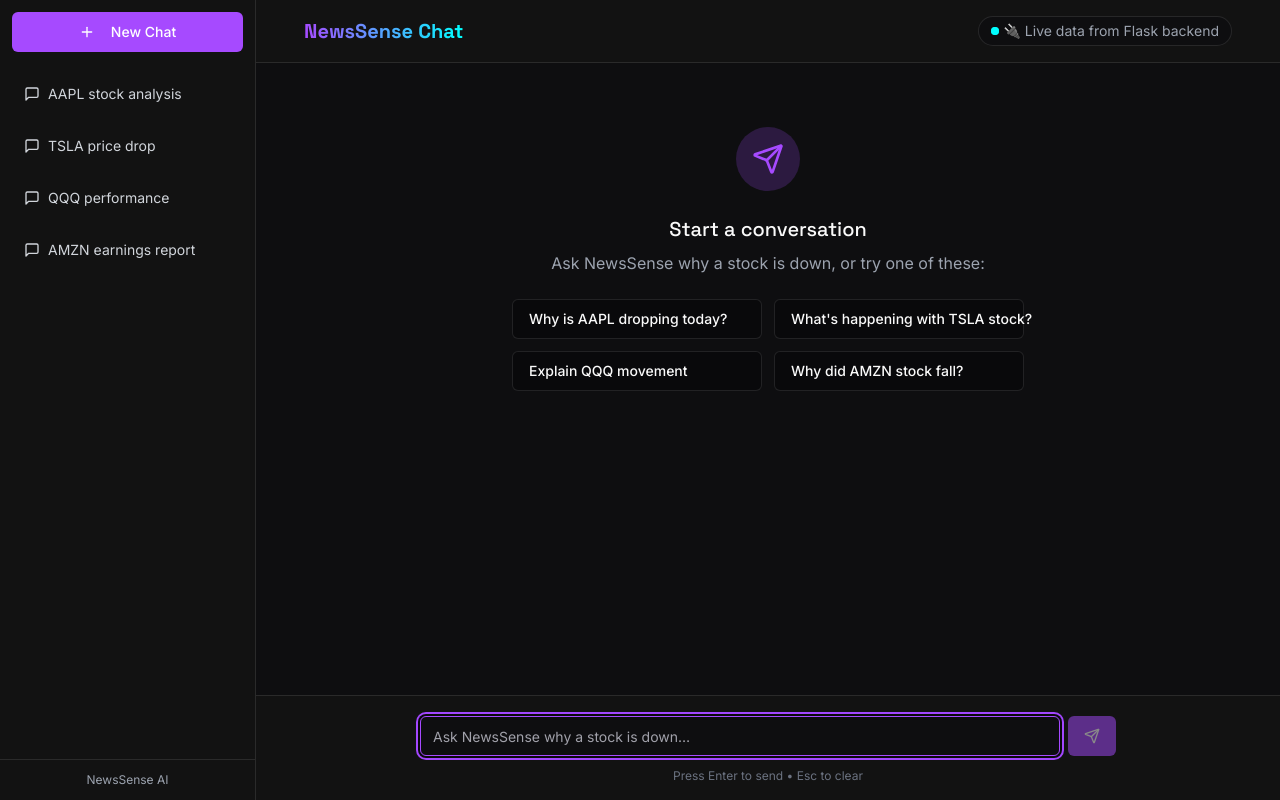
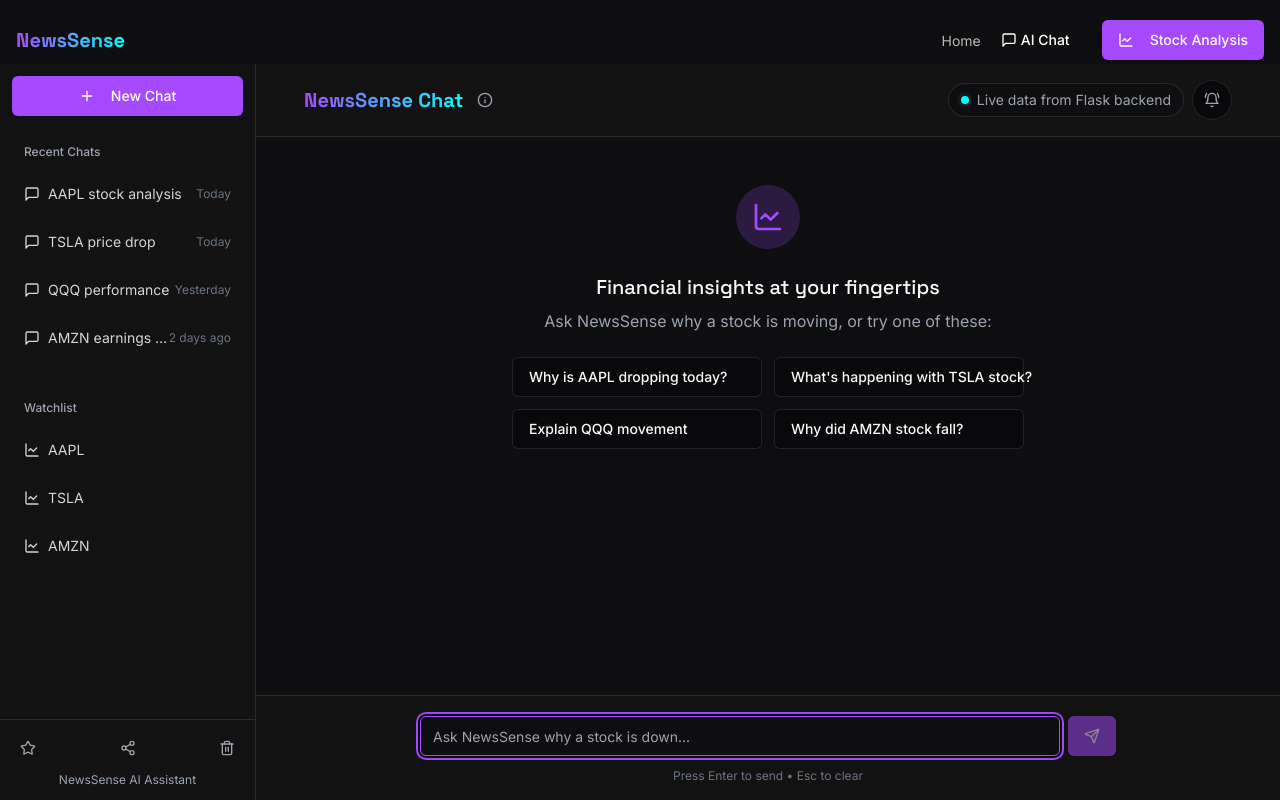
Before and after one commit to sachinnotmainacc/sense-stock-insight, a React (Vite) app: page /chat in a window 1280 px wide. Built offline with nearby package versions, Linux system fonts and the light colour scheme.

Commit message:
Refactor: Improve UI/UX with navigation bar
- Added a navigation bar to both pages.
- Improved the overall UI/UX to be more premium.

```diff
--- a/src/components/ChatMessage.tsx
+++ b/src/components/ChatMessage.tsx
@@ -1,6 +1,7 @@
 
 import { useState, useEffect } from "react";
 import { cn } from "@/lib/utils";
+import { LineChart } from "lucide-react";
 
 interface ChatMessageProps {
   message: string;
@@ -36,22 +37,25 @@ const ChatMessage = ({ message, isUser, isLoading = false }: ChatMessageProps) =
 
   return (
     <div className={cn(
-      "w-full py-4",
-      isUser ? "bg-darkbg" : "bg-darkbg-lighter border-y border-white/5"
+      "w-full py-4 rounded-lg",
+      isUser ? "bg-darkbg" : "bg-darkbg-lighter border border-white/5"
     )}>
-      <div className="container mx-auto max-w-3xl px-4 flex">
-        <div className="w-8 h-8 rounded-full flex-shrink-0 mr-4 flex items-center justify-center">
+      <div className="flex">
+        <div className="w-10 h-10 rounded-full flex-shrink-0 mr-4 flex items-center justify-center">
           {isUser ? (
-            <div className="bg-neon-purple/30 text-white w-full h-full rounded-full flex items-center justify-center text-sm font-semibold">
+            <div className="bg-neon-purple/30 text-white w-full h-full rounded-full flex items-center justify-center text-sm font-semibold shadow-glow-sm">
               U
             </div>
           ) : (
-            <div className="bg-neon-cyan/30 text-white w-full h-full rounded-full flex items-center justify-center text-sm font-semibold">
-              NS
+            <div className="bg-neon-cyan/30 text-white w-full h-full rounded-full flex items-center justify-center text-sm font-semibold shadow-glow-sm">
+              <LineChart className="h-5 w-5" />
             </div>
           )}
         </div>
         <div className="flex-1">
+          <div className="text-xs text-gray-400 mb-1">
+            {isUser ? "You" : "NewsSense AI"}
+          </div>
           {isUser ? (
             <div className="text-white">{message}</div>
           ) : isLoading ? (
@@ -61,7 +65,7 @@ const ChatMessage = ({ message, isUser, isLoading = false }: ChatMessageProps) =
               <div className="w-2 h-2 bg-gray-400 rounded-full animate-bounce" style={{ animationDelay: "300ms" }}></div>
             </div>
           ) : (
-            <div className="text-white">
+            <div className="text-white prose prose-invert prose-sm max-w-none">
               {displayedMessage}
               {isTyping && <span className="typing-cursor"></span>}
             </div>
--- a/src/components/ChatSidebar.tsx
+++ b/src/components/ChatSidebar.tsx
@@ -2,8 +2,8 @@
 import { useState } from "react";
 import { Button } from "@/components/ui/button";
 import { ScrollArea } from "@/components/ui/scroll-area";
-import { Plus, MessageSquare } from "lucide-react";
-import { Link } from "react-router-dom";
+import { Plus, MessageSquare, Calendar, LineChart, Share2, Star, Trash2 } from "lucide-react";
+import { Link, useLocation } from "react-router-dom";
 
 interface ChatSession {
   id: string;
@@ -31,16 +31,17 @@ const ChatSidebar = ({ onNewChat, activeChatId }: ChatSidebarProps) => {
       <div className="p-3">
         <Button
           onClick={onNewChat}
-          className="w-full bg-neon-purple hover:bg-neon-purple/80 text-white"
+          className="w-full bg-neon-purple hover:bg-neon-purple/80 text-white group transition-all"
         >
-          <Plus className="h-4 w-4 mr-2" />
+          <Plus className="h-4 w-4 mr-2 group-hover:rotate-90 transition-transform" />
           New Chat
         </Button>
       </div>
 
       {/* Chat History */}
       <ScrollArea className="flex-1 px-3">
-        <div className="space-y-2 py-2">
+        <div className="space-y-1 py-2">
+          <div className="text-xs font-medium text-gray-400 px-3 py-2">Recent Chats</div>
           {chatSessions.map((chat) => (
             <Link
               key={chat.id}
@@ -52,16 +53,53 @@ const ChatSidebar = ({ onNewChat, activeChatId }: ChatSidebarProps) => {
               }`}
             >
               <MessageSquare className="h-4 w-4 mr-2 flex-shrink-0" />
-              <div className="truncate">{chat.title}</div>
+              <div className="truncate flex-1">{chat.title}</div>
+              <div className="text-xs text-gray-500">{chat.date}</div>
             </Link>
           ))}
+        </div>
+
+        <div className="mt-4 space-y-1 py-2">
+          <div className="text-xs font-medium text-gray-400 px-3 py-2">Watchlist</div>
+          <Link
+            to="/chat?stock=AAPL"
+            className="flex items-center p-3 text-sm rounded-lg transition-colors hover:bg-white/5 text-gray-300"
+          >
+            <LineChart className="h-4 w-4 mr-2 flex-shrink-0" />
+            <div className="truncate">AAPL</div>
+          </Link>
+          <Link
+            to="/chat?stock=TSLA"
+            className="flex items-center p-3 text-sm rounded-lg transition-colors hover:bg-white/5 text-gray-300"
+          >
+            <LineChart className="h-4 w-4 mr-2 flex-shrink-0" />
+            <div className="truncate">TSLA</div>
+          </Link>
+          <Link
+            to="/chat?stock=AMZN"
+            className="flex items-center p-3 text-sm rounded-lg transition-colors hover:bg-white/5 text-gray-300"
+          >
+            <LineChart className="h-4 w-4 mr-2 flex-shrink-0" />
+            <div className="truncate">AMZN</div>
+          </Link>
         </div>
       </ScrollArea>
 
       {/* Footer */}
       <div className="p-3 border-t border-white/10 mt-auto">
+        <div className="flex items-center justify-between mb-2">
+          <Button variant="ghost" size="icon" className="h-8 w-8 rounded-full text-gray-400 hover:text-white hover:bg-white/10">
+            <Star className="h-4 w-4" />
+          </Button>
+          <Button variant="ghost" size="icon" className="h-8 w-8 rounded-full text-gray-400 hover:text-white hover:bg-white/10">
+            <Share2 className="h-4 w-4" />
+          </Button>
+          <Button variant="ghost" size="icon" className="h-8 w-8 rounded-full text-gray-400 hover:text-white hover:bg-white/10">
+            <Trash2 className="h-4 w-4" />
+          </Button>
+        </div>
         <div className="text-xs text-gray-400 text-center">
-          NewsSense AI
+          NewsSense AI Assistant
         </div>
       </div>
     </div>
--- a/src/components/Navbar.tsx
+++ b/src/components/Navbar.tsx
@@ -1,12 +1,22 @@
 
 import { useState, useEffect } from "react";
-import { Link } from "react-router-dom";
-import { Menu, X } from "lucide-react";
+import { Link, useLocation } from "react-router-dom";
+import { Menu, X, LineChart, MessageSquare } from "lucide-react";
 import { Button } from "@/components/ui/button";
+import {
+  NavigationMenu,
+  NavigationMenuContent,
+  NavigationMenuItem,
+  NavigationMenuLink,
+  NavigationMenuList,
+  NavigationMenuTrigger,
+} from "@/components/ui/navigation-menu";
+import { cn } from "@/lib/utils";
 
 const Navbar = () => {
   const [isMenuOpen, setIsMenuOpen] = useState(false);
   const [isScrolled, setIsScrolled] = useState(false);
+  const location = useLocation();
 
   useEffect(() => {
     const handleScroll = () => {
@@ -22,7 +32,7 @@ const Navbar = () => {
     <nav
       className={`fixed w-full top-0 z-50 transition-all duration-300 ${
         isScrolled
-          ? "bg-darkbg/80 backdrop-blur-md py-3 shadow-lg"
+          ? "bg-darkbg/90 backdrop-blur-md py-3 shadow-lg"
           : "bg-transparent py-5"
       }`}
     >
@@ -34,13 +44,43 @@ const Navbar = () => {
           <span className="text-gradient-purple">NewsSense</span>
         </Link>
 
-        {/* Desktop Menu */}
-        <div className="hidden md:flex items-center space-x-8">
-          <Link to="/" className="text-white/80 hover:text-white transition-colors">
-            Home
-          </Link>
+        {/* Desktop Navigation */}
+        <div className="hidden md:flex items-center space-x-6">
+          <NavigationMenu>
+            <NavigationMenuList>
+              <NavigationMenuItem>
+                <Link
+                  to="/"
+                  className={`px-2 py-2 text-sm transition-colors hover:text-white ${
+                    location.pathname === "/"
+                      ? "text-white font-medium"
+                      : "text-white/70"
+                  }`}
+                >
+                  Home
+                </Link>
+              </NavigationMenuItem>
+              <NavigationMenuItem>
+                <Link
+                  to="/chat"
+                  className={`px-2 py-2 text-sm transition-colors hover:text-white flex items-center ${
+                    location.pathname === "/chat"
+                      ? "text-white font-medium"
+                      : "text-white/70"
+                  }`}
+                >
+                  <MessageSquare className="h-4 w-4 mr-1" />
+                  AI Chat
+                </Link>
+              </NavigationMenuItem>
+            </NavigationMenuList>
+          </NavigationMenu>
+
           <Button asChild variant="secondary" className="bg-neon-purple text-white hover:bg-neon-purple/80">
-            <Link to="/chat">Launch AI Chat</Link>
+            <Link to="/chat" className="flex items-center">
+              <LineChart className="h-4 w-4 mr-2" />
+              Stock Analysis
+            </Link>
           </Button>
         </div>
 
@@ -51,6 +91,7 @@ const Navbar = () => {
             size="icon"
             onClick={() => setIsMenuOpen(!isMenuOpen)}
             aria-label="Toggle menu"
+            className="text-white"
           >
             {isMenuOpen ? <X className="h-6 w-6" /> : <Menu className="h-6 w-6" />}
           </Button>
@@ -63,17 +104,28 @@ const Navbar = () => {
           <div className="container mx-auto px-4 flex flex-col space-y-4">
             <Link
               to="/"
-              className="px-4 py-2 hover:bg-white/5 rounded-md transition-colors"
+              className={`px-4 py-3 hover:bg-white/5 rounded-md transition-colors ${
+                location.pathname === "/" ? "bg-white/10 text-white" : "text-gray-300"
+              }`}
               onClick={() => setIsMenuOpen(false)}
             >
               Home
             </Link>
             <Link
               to="/chat"
-              className="px-4 py-2 bg-neon-purple text-white rounded-md hover:bg-neon-purple/80 transition-colors"
+              className={`px-4 py-3 hover:bg-white/5 rounded-md transition-colors ${
+                location.pathname === "/chat" ? "bg-white/10 text-white" : "text-gray-300"
+              }`}
               onClick={() => setIsMenuOpen(false)}
             >
-              Launch AI Chat
+              AI Chat
+            </Link>
+            <Link
+              to="/chat"
+              className="px-4 py-3 bg-neon-purple text-white rounded-md hover:bg-neon-purple/80 transition-colors"
+              onClick={() => setIsMenuOpen(false)}
+            >
+              Stock Analysis
             </Link>
           </div>
         </div>
--- a/src/index.css
+++ b/src/index.css
@@ -71,4 +71,69 @@
   .text-gradient-purple {
     @apply bg-gradient-to-r from-neon-purple to-neon-cyan bg-clip-text text-transparent;
   }
+
+  .shadow-glow-sm {
+    box-shadow: 0 0 10px rgba(166, 74, 255, 0.3);
+  }
+
+  .shadow-glow {
+    box-shadow: 0 0 20px rgba(166, 74, 255, 0.4);
+  }
+
+  .shadow-glow-cyan {
+    box-shadow: 0 0 20px rgba(0, 255, 255, 0.4);
+  }
+
+  .animate-float {
+    animation: float 3s ease-in-out infinite;
+  }
+
+  @keyframes float {
+    0% {
+      transform: translateY(0px);
+    }
+    50% {
+      transform: translateY(-10px);
+    }
+    100% {
+      transform: translateY(0px);
+    }
+  }
+
+  @keyframes blink {
+    from, to {
+      opacity: 1;
+    }
+    50% {
+      opacity: 0;
+    }
+  }
 }
+
+/* Typography improvements */
+.prose h1,
+.prose h2,
+.prose h3,
+.prose h4 {
+  @apply font-grotesk font-medium;
+}
+
+.prose p {
+  @apply text-gray-300;
+}
+
+.prose a {
+  @apply text-neon-purple hover:text-neon-cyan transition-colors;
+}
+
+.prose code {
+  @apply bg-white/10 text-neon-cyan px-1 py-0.5 rounded;
+}
+
+.prose pre {
+  @apply bg-darkbg-lighter border border-white/10 rounded-lg p-4 overflow-x-auto;
+}
+
+.prose blockquote {
+  @apply border-l-2 border-neon-purple pl-4 italic;
+}
--- a/src/pages/Chat.tsx
+++ b/src/pages/Chat.tsx
@@ -1,12 +1,13 @@
 
 import { useState, useRef, useEffect } from "react";
-import { Send, ArrowLeft, MenuIcon, X } from "lucide-react";
+import { Send, ArrowLeft, MenuIcon, X, Info, LineChart, BellRing } from "lucide-react";
 import { Button } from "@/components/ui/button";
 import { Input } from "@/components/ui/input";
 import { useToast } from "@/hooks/use-toast";
 import ChatMessage from "@/components/ChatMessage";
 import ChatSidebar from "@/components/ChatSidebar";
 import { Link } from "react-router-dom";
+import Navbar from "@/components/Navbar";
 
 interface Message {
   id: string;
@@ -91,25 +92,28 @@ const Chat = () => {
   };
 
   return (
-    <div className="h-screen flex flex-col md:flex-row bg-darkbg">
+    <div className="h-screen flex flex-col bg-darkbg">
+      {/* Navbar */}
+      <Navbar />
+
+      <div className="flex flex-1 pt-16 overflow-hidden">
         {/* Mobile Sidebar Toggle */}
-      <div className="md:hidden flex items-center p-4 border-b border-white/10">
+        <div className="md:hidden absolute top-16 left-0 z-40 p-2">
           <Button
             variant="ghost"
             size="icon"
             onClick={() => setSidebarOpen(!sidebarOpen)}
-          className="text-gray-400 hover:text-white"
+            className="text-gray-400 hover:text-white rounded-full bg-darkbg-lighter"
           >
             {sidebarOpen ? <X className="h-5 w-5" /> : <MenuIcon className="h-5 w-5" />}
           </Button>
-        <h1 className="font-grotesk font-bold text-gradient-purple text-xl ml-3">NewsSense Chat</h1>
         </div>
 
         {/* Sidebar */}
         <div className={`
           md:w-64 bg-darkbg-lighter flex-shrink-0 transition-all duration-300
           ${sidebarOpen ? "w-64" : "w-0"}
-        md:static fixed top-14 bottom-0 left-0 z-40
+          md:static fixed top-16 bottom-0 left-0 z-40
           ${sidebarOpen ? "translate-x-0" : "-translate-x-full"}
           md:translate-x-0
         `}>
@@ -119,30 +123,40 @@ const Chat = () => {
         {/* Main Chat Area */}
         <div className="flex-1 flex flex-col h-full overflow-hidden">
           {/* Header - Desktop */}
-        <header className="hidden md:flex bg-darkbg-lighter border-b border-white/10 p-4">
+          <header className="bg-darkbg-lighter border-b border-white/10 p-4">
             <div className="container mx-auto flex items-center justify-between">
+              <div className="flex items-center space-x-2">
                 <h1 className="font-grotesk font-bold text-gradient-purple text-xl">NewsSense Chat</h1>
-            <div className="flex items-center space-x-1 text-gray-400 text-sm bg-darkbg px-3 py-1 rounded-full border border-white/10">
+                <Button variant="ghost" size="icon" className="rounded-full h-7 w-7">
+                  <Info className="h-4 w-4 text-gray-400" />
+                </Button>
+              </div>
+              <div className="flex items-center gap-2">
+                <div className="flex items-center space-x-1 text-gray-400 text-sm bg-darkbg px-3 py-1.5 rounded-full border border-white/10">
                   <span className="relative flex h-2 w-2 mr-1">
                     <span className="animate-ping absolute inline-flex h-full w-full rounded-full bg-neon-cyan opacity-75"></span>
                     <span className="relative inline-flex rounded-full h-2 w-2 bg-neon-cyan"></span>
                   </span>
-              🔌 Live data from Flask backend
+                  <span className="hidden sm:inline">Live data from Flask backend</span>
+                </div>
+                <Button variant="outline" size="icon" className="rounded-full border-white/10 text-gray-400 hover:text-white hover:bg-white/5">
+                  <BellRing className="h-4 w-4" />
+                </Button>
               </div>
             </div>
           </header>
 
           {/* Messages */}
-        <div className="flex-1 overflow-y-auto p-4">
+          <div className="flex-1 overflow-y-auto">
             <div className="container mx-auto max-w-3xl">
               {messages.length === 0 ? (
                 <div className="flex-1 flex flex-col items-center justify-center h-full py-12">
                   <div className="w-16 h-16 rounded-full bg-neon-purple/20 flex items-center justify-center mb-6">
-                  <Send className="h-8 w-8 text-neon-purple" />
+                    <LineChart className="h-8 w-8 text-neon-purple" />
                   </div>
-                <h2 className="text-xl font-grotesk font-medium mb-2 text-center">Start a conversation</h2>
+                  <h2 className="text-xl font-grotesk font-medium mb-2 text-center">Financial insights at your fingertips</h2>
                   <p className="text-gray-400 text-center max-w-md">
-                  Ask NewsSense why a stock is down, or try one of these:
+                    Ask NewsSense why a stock is moving, or try one of these:
                   </p>
                   <div className="grid grid-cols-1 md:grid-cols-2 gap-3 mt-6 w-full max-w-lg">
                     {['Why is AAPL dropping today?', 'What\'s happening with TSLA stock?', 'Explain QQQ movement', 'Why did AMZN stock fall?'].map((suggestion) => (
@@ -161,7 +175,7 @@ const Chat = () => {
                   </div>
                 </div>
               ) : (
-              <div className="flex flex-col space-y-4 pt-4">
+                <div className="flex flex-col space-y-4 pt-4 px-4">
                   {messages.map((message) => (
                     <ChatMessage
                       key={message.id}
@@ -219,6 +233,7 @@ const Chat = () => {
           />
         )}
       </div>
+    </div>
   );
 };
 
```
Lines whose indentation alone changed are shown as unchanged.
